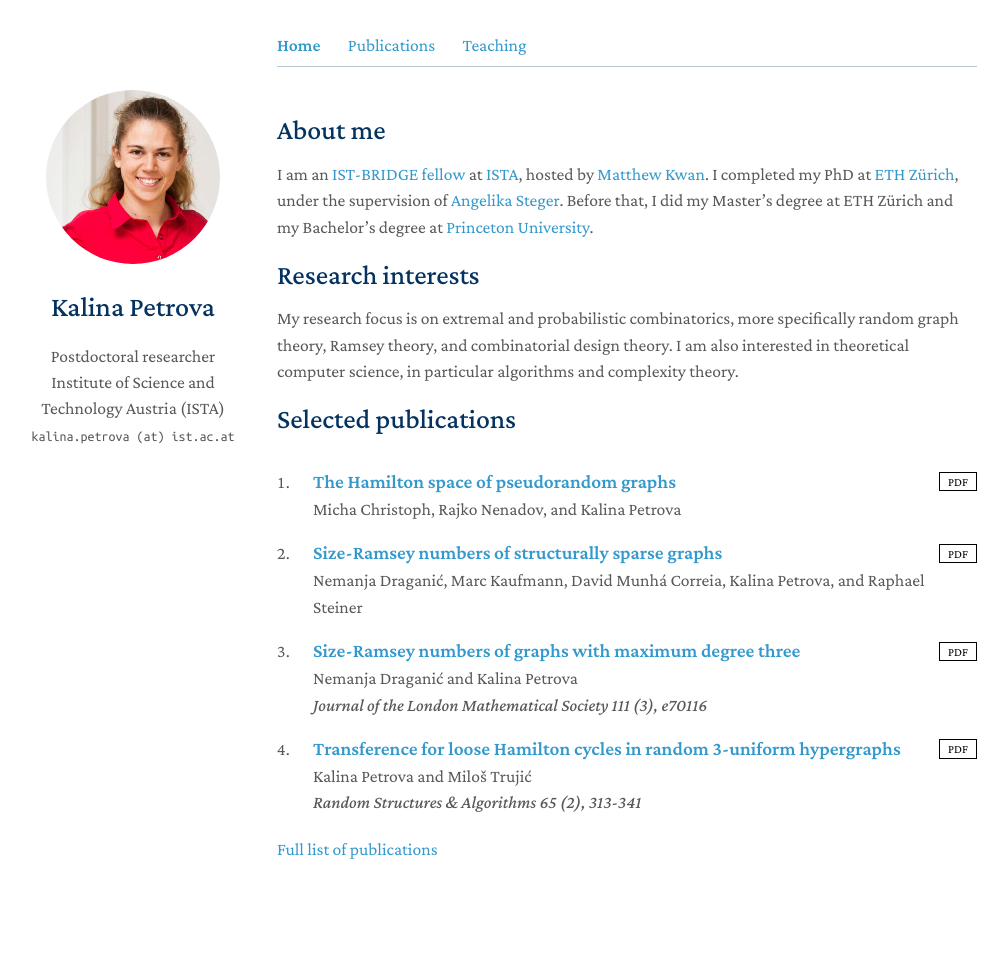
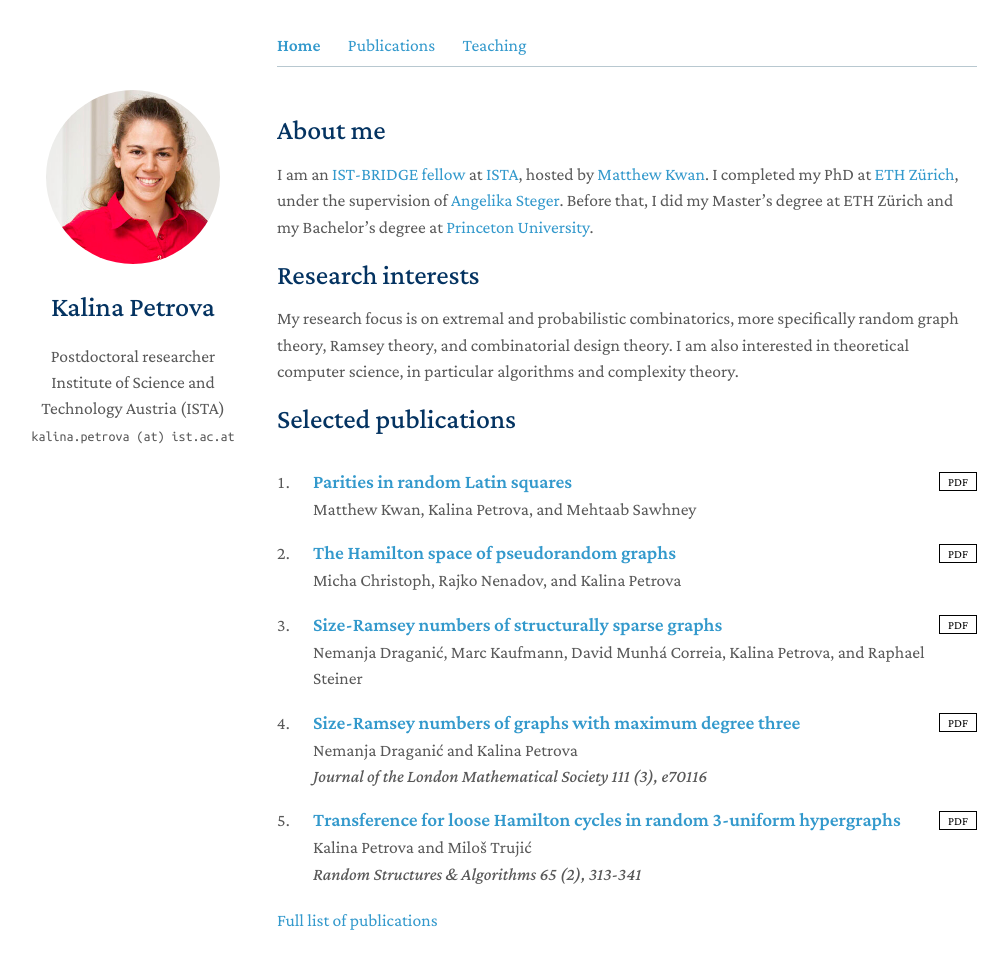
Before and after one commit to kpetrova/kpetrova.github.io, a Jekyll site: the page built from index.md, in a window 1280 px wide and 1030 px high. Shown: the top 969 px of the window, without its empty margins (143-1151 px from the left). Built offline with Jekyll 4.4.1, drawn with Linux system fonts in a browser that asks for light colours; a style sheet for code colours, icons or effects is not loaded.

Commit message:
"added the parities in LSs paper"

```diff
--- a/_data/publications-home.yml
+++ b/_data/publications-home.yml
@@ -1,4 +1,9 @@
 papers:
+
+  - title: Parities in random Latin squares
+    authors: Matthew Kwan, Kalina Petrova, and Mehtaab Sawhney
+    pdf: https://arxiv.org/pdf/2509.13125
+    type: preprint
 
   - title: The Hamilton space of pseudorandom graphs
     authors: Micha Christoph, Rajko Nenadov, and Kalina Petrova
--- a/_data/publications.yml
+++ b/_data/publications.yml
@@ -1,6 +1,11 @@
 main:
   - category: Preprints
     papers:
+      - title: Parities in random Latin squares
+        authors: Matthew Kwan, Kalina Petrova, and Mehtaab Sawhney
+        pdf: https://arxiv.org/pdf/2509.13125
+        type: preprint
+
       - title: Sharp thresholds for higher powers of Hamilton cycles in random graphs
         authors: Tamás Makai, Matija Pasch, Kalina Petrova, Leon Schiller
         pdf: https://arxiv.org/pdf/2502.14515
```
